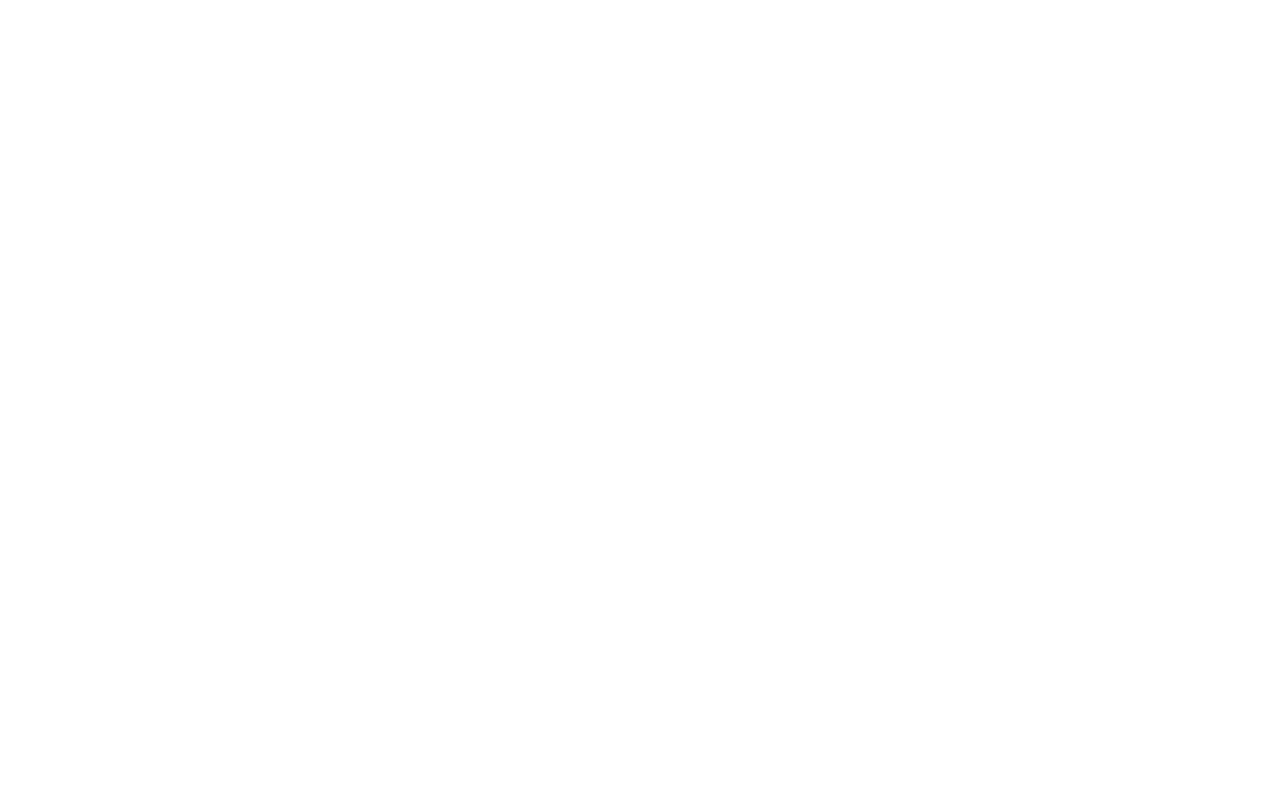
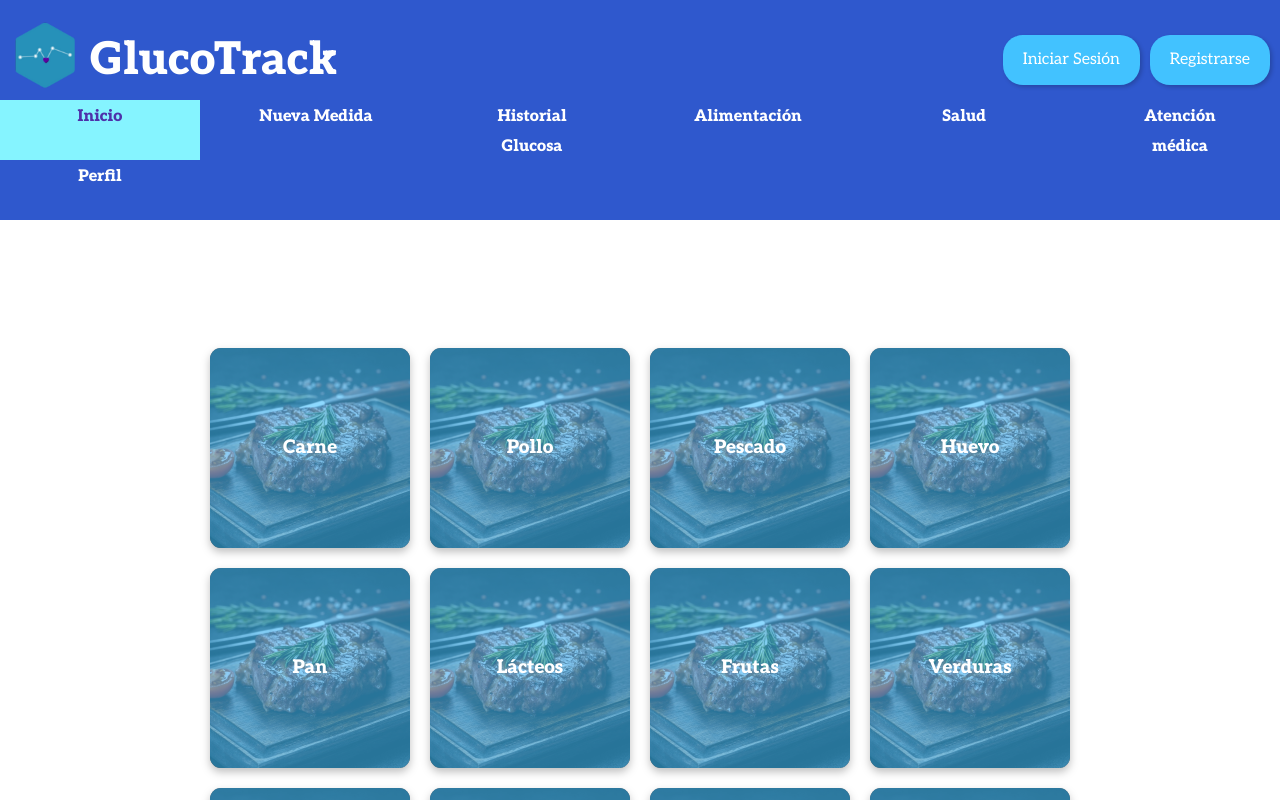
Before and after one commit to valeferreiraan/APLICACION_WEB_GLUCOTRACK, a React (Create React App) app in the folder ReactApp/glucotrack/: page /alimentacion in a window 1280 px wide. Before the commit this address had no page. Shown: the top 800 px of the page. Built offline with nearby package versions, Linux system fonts and the light colour scheme.

Commit message:
Migrar aliemntos

```diff
--- a/ReactApp/glucotrack/src/App.js
+++ b/ReactApp/glucotrack/src/App.js
@@ -6,6 +6,9 @@ import IndexApp from './pages/index/IndexApp';
 
 import Login from './pages/login/Login';
 import SignUp from './pages/login/Signup';
+import Alimentacion from './pages/alimentacion/Alimentacion'
+
+
 import { BrowserRouter, Route, Routes } from 'react-router-dom';
 
 function App() {
@@ -16,7 +19,7 @@ function App() {
 
       <Route path="/" element={<IndexApp  />} />
       <Route path="/login" element={<Login  />} />
-
+      <Route path="/alimentacion" element={<Alimentacion  />} />
 
 
     </Routes>
--- /dev/null
+++ b/ReactApp/glucotrack/src/components/cardAlimento/cardAlimento.css
@@ -0,0 +1,36 @@
+.cardAlimento {
+    position: relative;
+    width: 200px;
+    height: 200px;
+    background-size: cover;
+    background-position: center;
+    border-radius: 11px;
+    display: flex;
+    justify-content: center;
+    align-items: center;
+    filter: blur(0.5px) drop-shadow(0px 4px 4px rgba(0, 0, 0, 0.25))
+  }
+
+
+.cardAlimento::before {
+    content: '';
+    position: absolute;
+    top: 0;
+    left: 0;
+    width: 100%;
+    height: 100%;
+    background-color: rgba(66, 194, 255, 0.6);
+    border-radius: 11px;
+ }
+
+
+.Alimento {
+    position: relative;
+    z-index: 1;
+    text-align: center;
+    color: white;
+}
+
+h3 {
+    margin: 0;
+  }
--- /dev/null
+++ b/ReactApp/glucotrack/src/components/cardAlimento/cardAlimento.js
@@ -0,0 +1,18 @@
+import './cardAlimento.css';
+
+function cardAlimento({image, title}){
+
+    const cardStyle = {
+        backgroundImage:`url(${image})`,
+    };
+
+    return(
+        <div className="cardAlimento" id="cardAlimento" style={cardStyle}>
+            <div className="Alimento">
+                <h3>{title}</h3>
+            </div>
+        </div>
+    )
+}
+
+export default cardAlimento;
--- a/ReactApp/glucotrack/src/components/navbar/Nav.css
+++ b/ReactApp/glucotrack/src/components/navbar/Nav.css
@@ -5,14 +5,14 @@
     padding: 0px;
     display: flex;
     justify-content: space-between;
-
     flex-wrap: wrap;
+    margin-top: -20px;
 }
 
 .nav-link {
     margin: 0;
     width: 200px;
-    height: 40px;
+    height: 60px;
     text-align: center;
 }
 
@@ -20,17 +20,23 @@
     text-decoration: none;
     color: #fff;
     font-weight: bold;
-    padding: 10px 20px;
+    padding: 0px 20px;
     display: block;
     border: 1px solid transparent;
     /*border-radius: 5px;*/
 
 }
 /*Para cuando se esté en la pagina acual*/
-.nav-linkOn a {
+.nav-linkOn{
     background-color: var(--azulClaro2);
     color: var(--morado);
 }
+
+.nav-linkOn a{
+    background-color: var(--azulClaro2);
+    color: var(--morado);
+}
+
 /*
 .nav-linkOn a:hover{
     text-decoration: none;
@@ -42,27 +48,10 @@
 }*/
 
 .nav-link a:hover {
+    color: var(--morado);
+}
+
+.nav-link:hover {
     background-color: var(--azulClaro2);
     color: var(--morado);
 }
-
-.nav-link Link{
-    text-decoration: none;
-    color: #fff;
-    font-weight: bold;
-    padding: 10px 20px;
-    display: block;
-    border: 1px solid transparent;
-    /*border-radius: 5px;*/
-
-}
-
-.nav-link Link:hover {
-    background-color: var(--azulClaro2);
-    color: var(--morado);
-}
-
-.nav-linkOn Link {
-    background-color: var(--azulClaro2);
-    color: var(--morado);
-}
--- a/ReactApp/glucotrack/src/components/navbar/Nav.js
+++ b/ReactApp/glucotrack/src/components/navbar/Nav.js
@@ -1,7 +1,6 @@
 import './Nav.css';
 import Login from '../../pages/login/Login';
-import {Link} from "react-router-dom"
-
+import {Link} from "react-router-dom";
 
 
 function Nav(){
@@ -13,14 +12,21 @@ function Nav(){
                 </a>
             </div>
             <div className="nav-link">
-                <a href={Login}>Nueva Medida</a>
+                <a>
+                   <Link to="/login">Nueva Medida</Link>
+                </a>
             </div>
             <div className="nav-link">
-                <a href="./views/login.html">Historial glucosa</a>
+                <a>
+                   <Link to="/login">Historial Glucosa</Link>
+                </a>
             </div>
             <div className="nav-link">
-                <a href="./views/login.html">Alimentación</a>
+                <a>
+                   <Link to="/alimentacion">Alimentación</Link>
+                </a>
             </div>
+
             <div className="nav-link">
                 <a>
                     <Link to="/login">Salud</Link>
--- /dev/null
+++ b/ReactApp/glucotrack/src/pages/alimentacion/Alimentacion.css
@@ -0,0 +1,43 @@
+@import url('https://fonts.googleapis.com/css2?family=Aleo:wght@400;900&display=swap');
+
+body{
+    font-family: 'Aleo';
+    font-style: normal;
+    font-weight: 400;
+    line-height: 30px;
+}
+
+
+.containerGrid {
+    display: flex;
+    justify-content: center;
+    align-items: center;
+  }
+
+.grid {
+    display: grid;
+    grid-template-columns: repeat(auto-fill, minmax(200px, 1fr)); /* Adjust the size as needed */
+    grid-gap: 20px; /* Adjust the gap between squares */
+    margin: 10% 5%;
+    max-width: 1000px;
+  }
+
+
+  .selector {
+    display: none;
+    position: absolute;
+    background: #EFFFFD;
+    width: 300px;
+    height: 200px;
+    z-index: 1;
+    border-radius: 11px;
+    box-shadow: rgba(0, 0, 0, 0.3) 0px 19px 38px, rgba(0, 0, 0, 0.22) 0px 15px 12px;
+    opacity: 0; /* Set initial opacity to 0 */
+    transition: opacity 0.3s ease; /* Transition for opacity */
+  }
+
+  @media (max-width: 768px) {
+    .grid {
+      grid-template-columns: repeat(2, minmax(100px, 2fr));
+    }
+  }
--- /dev/null
+++ b/ReactApp/glucotrack/src/pages/alimentacion/Alimentacion.js
@@ -0,0 +1,56 @@
+import './Alimentacion.css'
+import Header from '../../components/header/Header';
+import Nav from '../../components/navbar/Nav'
+import CardAlimento from '../../components/cardAlimento/cardAlimento'
+import Imgcarne from './img/carne.jpg'
+
+function Alimentacion(){
+    return(
+    <div>
+        <Header />
+        <Nav />
+
+        <div className="containerGrid">
+            <div className="grid">
+                <CardAlimento image={Imgcarne}
+                title = 'Carne'/>
+
+                <CardAlimento image={Imgcarne}
+                title = 'Pollo'/>
+
+                <CardAlimento image={Imgcarne}
+                title = 'Pescado'/>
+
+                <CardAlimento image={Imgcarne}
+                title = 'Huevo'/>
+
+                <CardAlimento image={Imgcarne}
+                title = 'Pan'/>
+
+
+                <CardAlimento image={Imgcarne}
+                title = 'Lácteos'/>
+
+                <CardAlimento image={Imgcarne}
+                title = 'Frutas'/>
+
+                <CardAlimento image={Imgcarne}
+                title = 'Verduras'/>
+
+                <CardAlimento image={Imgcarne}
+                title = 'Granos'/>
+
+                <CardAlimento image={Imgcarne}
+                title = 'Dulces'/>
+
+                <CardAlimento image={Imgcarne}
+                title = 'Comida rápida'/>
+
+                <CardAlimento image={Imgcarne}
+                title = 'Bebidas'/>
+            </div>
+        </div>
+    </div>)
+}
+
+export default Alimentacion;
--- a/ReactApp/glucotrack/src/pages/index/IndexApp.js
+++ b/ReactApp/glucotrack/src/pages/index/IndexApp.js
@@ -8,7 +8,6 @@ import info2 from './img/2.png';
 import info3 from './img/3.png';
 import info4 from './img/reminders.png';
 import info5 from './img/medicalattention.png';
-import { BrowserRouter,Routes,Route } from 'react-router-dom';
 
 
 function IndexApp(){
```
Also changed, not shown: ReactApp/glucotrack/src/pages/alimentacion/img/carne.jpg (added).
